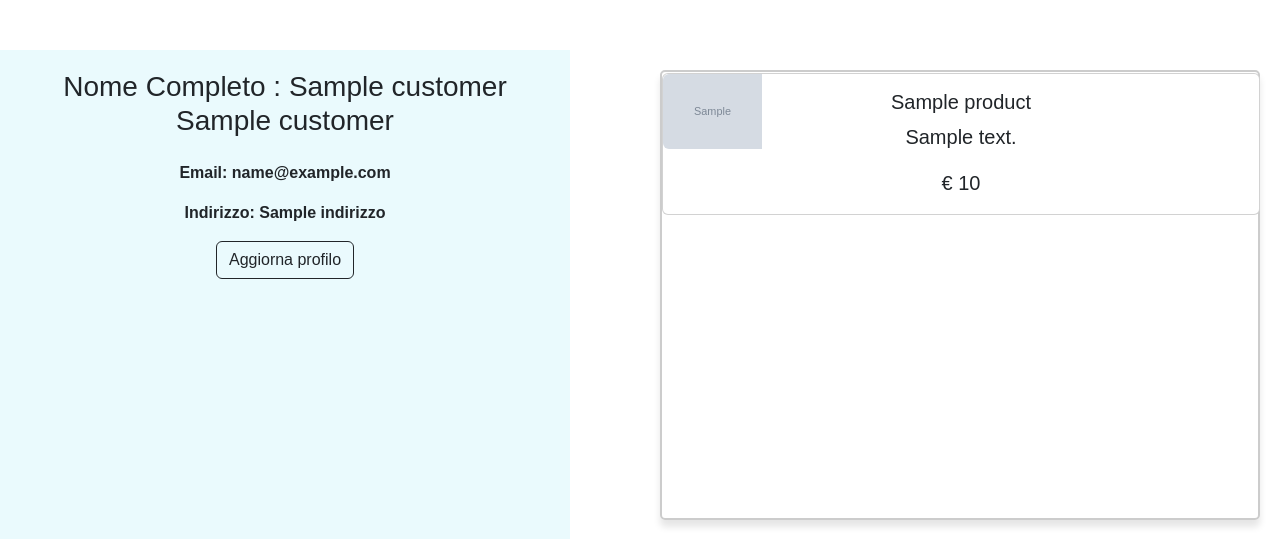
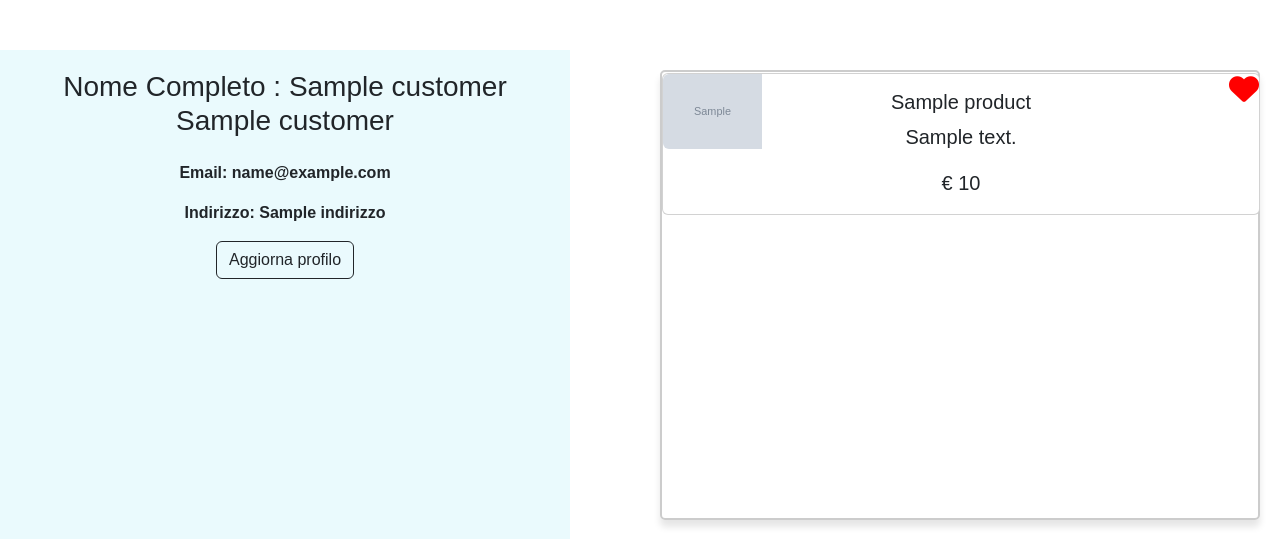
Before and after one commit to gabrieledavena/eCom, a Django app: template account/templates/account/customerprofile.html in a window 1280 px wide. Shown: the part 227-766 px from the top of the page. Run offline with Django 5.2, Linux system fonts and the light colour scheme; the template is opened without the code that fills it: most values are stand-ins (such as "Sample title", 1, 10 or a date in 2020); grey boxes marked "Sample" are stand-in pictures; some libraries are stand-ins or nearby versions.

Commit message:
Like finiti

```diff
--- a/account/templates/account/customerprofile.html
+++ b/account/templates/account/customerprofile.html
@@ -38,7 +38,24 @@
             overflow:auto;
             padding-right:2px
             }
+        .like-btn {
+        background: none;
+        border: none;
+        padding: 0;
+        cursor: pointer;
+    }
+
+    .like-btn i {
+        font-size: 30px; /* Regola la dimensione del cuore */
+    }
+
+    .like-btn i:hover {
+        opacity: 0.7; /* Aggiungi un effetto hover */
+    }
+
     </style>
+        <link rel="stylesheet" href="https://cdnjs.cloudflare.com/ajax/libs/font-awesome/6.0.0-beta3/css/all.min.css">
+
 {% endblock %}
 
 {% block content %}
@@ -64,14 +81,18 @@
 
         </div>
         <div class="right">
+        <!-- Sezione Destra -->
         <div class="box">
             <div class="box-inner">
                 {% for product in liked_products %}
                     <div class="card mb-1" >
                         <div class="row g-0">
-                          <div class="col-md-2">
-                            <img src="{{product.image.url}}" class="img-fluid rounded-start" alt="...">
-                          </div>
+                             <!-- Foto -->
+                            <div class="col-md-2">
+                                <img src="{{product.image.url}}" class="img-fluid rounded-start" alt="...">
+                            </div>
+
+                            <!-- Info -->
                             <div class="col-md-8">
                                 <div class="card-body">
                                     <div style="text-align: center;">
@@ -81,6 +102,18 @@
                                     </div>
                                 </div>
                             </div>
+
+                            <!-- Like -->
+                            <div class="col-md-2 text-end">
+                                <form action="{% url 'account:like' product.id %}" method="POST">
+                                    {% csrf_token %}
+                                        <button type="submit" class="like-btn" >
+                                                <i class="fas fa-heart" style="color: red;"></i>
+                                        </button>
+                                </form>
+                            </div>
+                            <!--Fine like-->
+
                         </div>
                     </div>
                 {% empty %}
@@ -89,6 +122,8 @@
             </div>
         </div>
         </div>
+        <!-- Fine sezione destra -->
+
 </div>
 
 
--- a/account/templates/account/supplierprofile.html
+++ b/account/templates/account/supplierprofile.html
@@ -121,7 +121,8 @@
                                     <h5 class="card-title">{{product.nome}}</h5>
                                     <p class="card-text">{{product.description}}</p>
                                     <p class="card-text">€ {{product.price}}</p>
-                                </div></div>
+                                </div>
+                            </div>
 
 
                         </div>
```
Also changed, not shown: store/templates/store/product.html (+5 -2 lines), db.sqlite3. Lines whose indentation alone changed are shown as unchanged.
